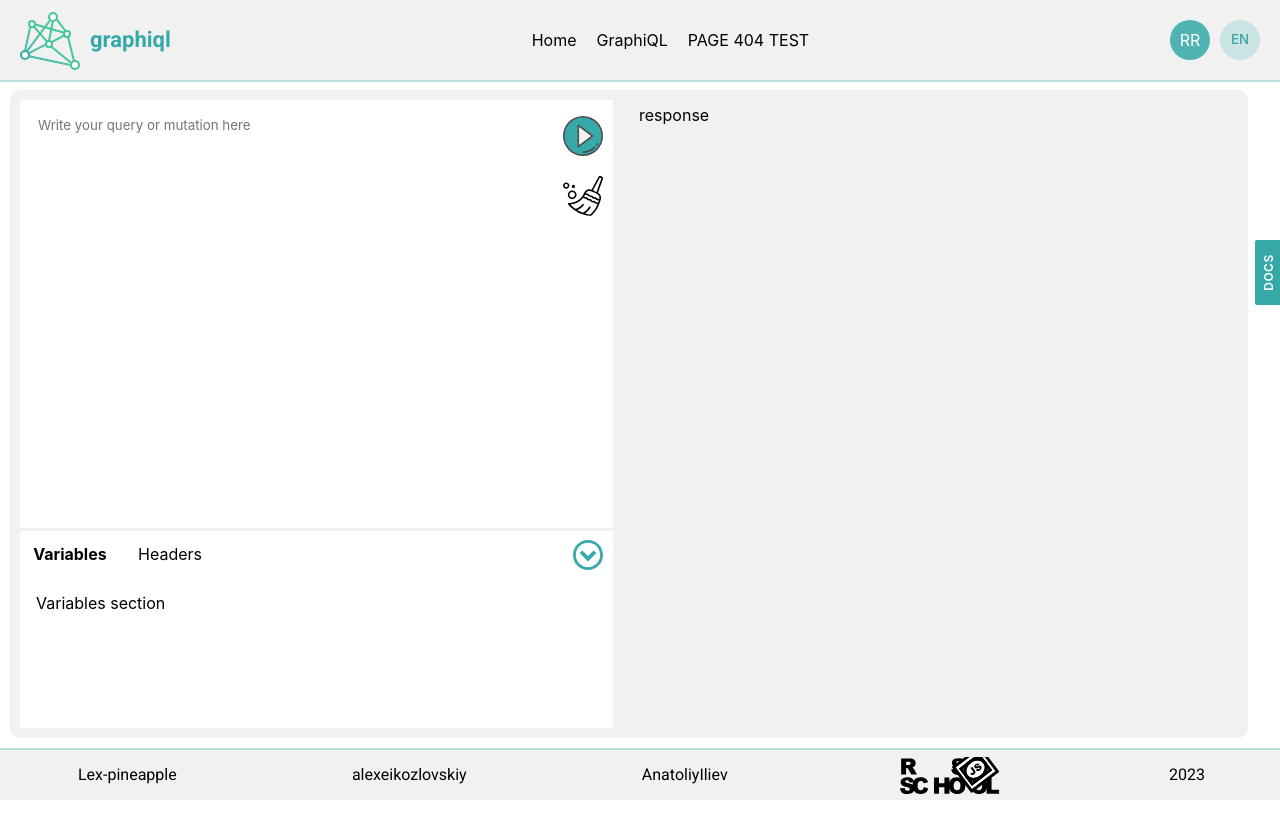
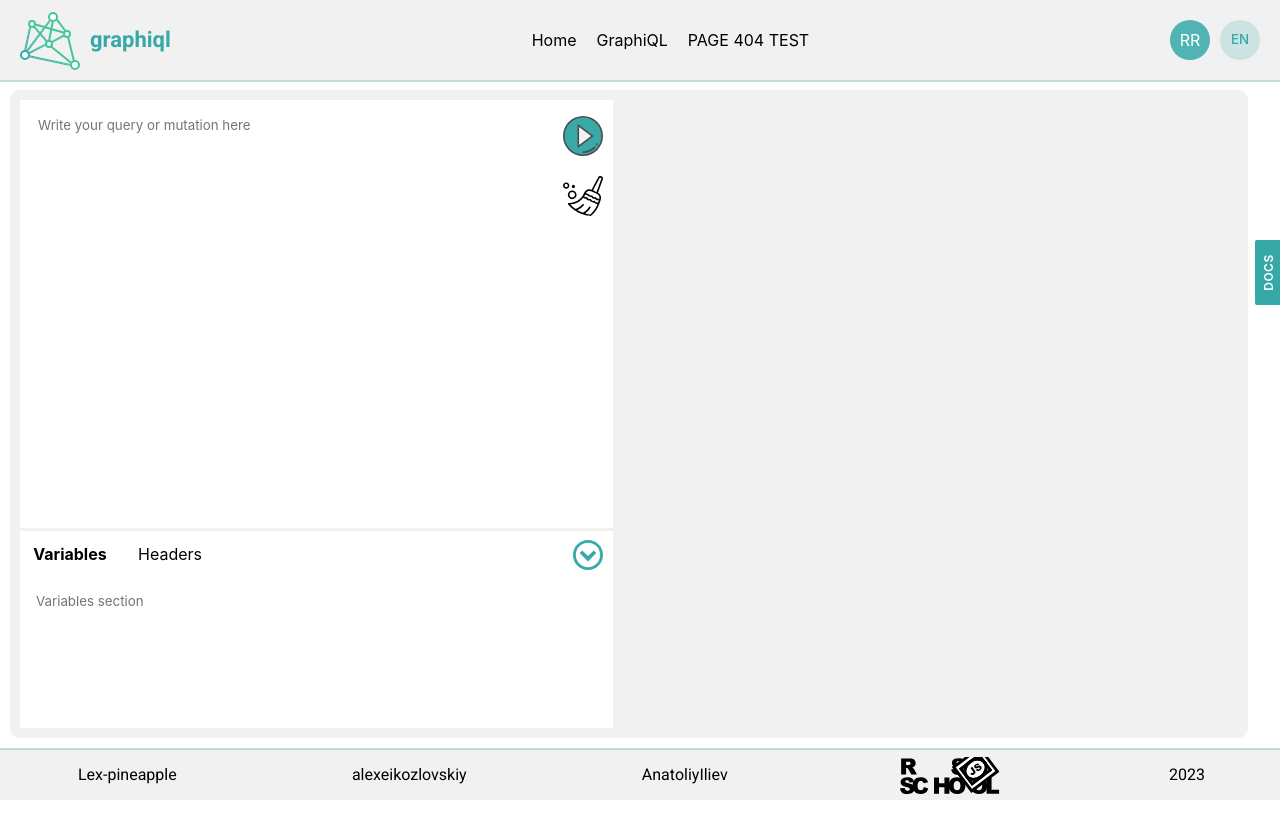
Before and after one commit to Lex-pineapple/graphiql-app, a React (Vite) app in the folder graphiql-app/: page /graphiql in a window 1280 px wide. Both pictures are taken after a click on the element "Variables". Shown: the top 838 px of the page. Built offline with nearby package versions, Linux system fonts and the light colour scheme.

Commit message:
feat: add variables logic based on #19

```diff
--- a/graphiql-app/src/components/EditorToolbar.tsx
+++ b/graphiql-app/src/components/EditorToolbar.tsx
@@ -4,11 +4,14 @@ import UpButton from '../assets/circle-up.svg';
 import DownButton from '../assets/circle-down.svg';
 import '../styles/editorToolbar.scss';
 
-function EditorToolbar() {
+interface EditorToolbarType {
+  textAreaVariables: (value: string) => void;
+}
+
+function EditorToolbar({ textAreaVariables }: EditorToolbarType) {
   const [isOpen, setIsOpen] = useState(false);
   const [chose, setChose] = useState('variables');
   const [heightSection, setheightSection] = useState(0);
-
   const togglePanel = () => {
     if (isOpen) {
       setheightSection(0);
@@ -25,6 +28,10 @@ function EditorToolbar() {
     const target = event.target as HTMLDivElement;
     setChose(target.id);
     setheightSection(150);
+  };
+
+  const handelVariablesAreaChanges = (event: React.ChangeEvent<HTMLTextAreaElement>) => {
+    textAreaVariables(event.target.value);
   };
 
   return (
@@ -55,8 +62,16 @@ function EditorToolbar() {
         </button>
       </div>
       <div style={{ height: `${heightSection}px` }} className="tab-sectisdfon">
-        {isOpen && chose === 'variables' && <div className="tab-section">Variables section</div>}
-        {isOpen && chose === 'headers' && <div className="tab-section">Headers section</div>}
+        {isOpen && chose === 'variables' && (
+          <textarea
+            placeholder="Variables section"
+            className="tab-section"
+            onChange={handelVariablesAreaChanges}
+          ></textarea>
+        )}
+        {isOpen && chose === 'headers' && (
+          <textarea placeholder="Headers section" className="tab-section"></textarea>
+        )}
       </div>
     </>
   );
--- a/graphiql-app/src/components/GraphiQLEditor.tsx
+++ b/graphiql-app/src/components/GraphiQLEditor.tsx
@@ -4,18 +4,25 @@ import EditorToolbar from './EditorToolbar';
 import { useState } from 'react';
 
 interface GraphiQLEditorType {
-  sources: (value: string) => void;
+  sourcesQuery: (value: string) => void;
+  sourcesVariables: (value: string) => void;
 }
 
-function GraphiQLEditor({ sources }: GraphiQLEditorType) {
-  const [textareaValue, setTextareaValue] = useState('');
+function GraphiQLEditor({ sourcesQuery, sourcesVariables }: GraphiQLEditorType) {
+  const [queryAreaValue, setQueryAreaValue] = useState('');
+  const [variablesAreaValue, setVariablesAreaValue] = useState('');
 
-  const handelAreaChanges = (event: React.ChangeEvent<HTMLTextAreaElement>) => {
-    setTextareaValue(event.target.value);
+  const handelExecuteBtn = () => {
+    sourcesQuery(queryAreaValue);
+    sourcesVariables(variablesAreaValue);
   };
 
-  const handelExecuteBtn = () => {
-    sources(textareaValue);
+  const handelQueryAreaChanges = (event: React.ChangeEvent<HTMLTextAreaElement>) => {
+    setQueryAreaValue(event.target.value);
+  };
+
+  const textAreaVariables = (data: string) => {
+    setVariablesAreaValue(data);
   };
 
   return (
@@ -24,7 +31,7 @@ function GraphiQLEditor({ sources }: GraphiQLEditorType) {
         <textarea
           placeholder="Write your query or mutation here"
           className="query-editor__text"
-          onChange={handelAreaChanges}
+          onChange={handelQueryAreaChanges}
         ></textarea>
         <div className="query-editor__toolbar">
           <button className="executeButton" onClick={handelExecuteBtn}>
@@ -35,7 +42,7 @@ function GraphiQLEditor({ sources }: GraphiQLEditorType) {
           </button>
         </div>
       </div>
-      <EditorToolbar />
+      <EditorToolbar textAreaVariables={textAreaVariables} />
     </section>
   );
 }
--- a/graphiql-app/src/components/GraphiQLResponse.tsx
+++ b/graphiql-app/src/components/GraphiQLResponse.tsx
@@ -5,11 +5,7 @@ interface GraphiQLResponseType {
 function GraphiQLResponse({ result }: GraphiQLResponseType) {
   return (
     <section className="graphiQLPage__response">
-      {result ? (
-        <pre className="graphiQLPage__response-text">{result}</pre>
-      ) : (
-        <div className="graphiQLPage__response-title">response</div>
-      )}
+      {result && <pre className="graphiQLPage__response-text">{result}</pre>}
     </section>
   );
 }
--- a/graphiql-app/src/components/SidePanel.tsx
+++ b/graphiql-app/src/components/SidePanel.tsx
@@ -1,7 +1,33 @@
 import { useState } from 'react';
 import '../styles/sidePanel.scss';
 
-const charactersExample = `
+const variables = `
+for Variables
+
+query Alive($status: String!) {
+  characters(filter: { status: $status }) {
+    results {
+      id
+      name
+      status
+      species
+      type
+      gender
+      image
+      created
+    }
+  }
+}
+
+Variables
+
+{
+  "status": "Alive"
+}
+
+`;
+
+const characters = `
 {
   characters {
     results {
@@ -17,7 +43,7 @@ const charactersExample = `
   }
 }
 `;
-const locationExample = `
+const location = `
 {
   locations {
     results {
@@ -31,7 +57,7 @@ const locationExample = `
 }
 `;
 
-const episodeExample = `
+const episode = `
 {
   episodes {
     results {
@@ -63,9 +89,14 @@ function SidePanel() {
       </div>
       <div className="sidePanel-info">
         <div>Docs info</div>
-        <pre>{charactersExample}</pre>
-        <pre>{locationExample}</pre>
-        <pre>{episodeExample}</pre>
+        <hr></hr>
+        <pre>{variables}</pre>
+        <hr></hr>
+        <pre>{characters}</pre>
+        <hr></hr>
+        <pre>{location}</pre>
+        <hr></hr>
+        <pre>{episode}</pre>
       </div>
     </div>
   );
--- a/graphiql-app/src/components/api.tsx
+++ b/graphiql-app/src/components/api.tsx
@@ -1,15 +1,29 @@
 const BASE_URL = 'https://rickandmortyapi.com/graphql';
 
-export async function getResources(source: string): Promise<string> {
+export async function getResources(
+  sourcesQuery: string,
+  sourcesVariables: string
+): Promise<string> {
+  const parsSourcesVariables = sourcesVariables && JSON.parse(sourcesVariables);
+  try {
+    parsSourcesVariables;
+  } catch (error) {
+    return 'Error parsing variables data';
+  }
+  try {
     const results = await fetch(BASE_URL, {
       method: 'POST',
       headers: {
         'Content-Type': 'application/json',
       },
       body: JSON.stringify({
-      query: source,
+        query: sourcesQuery,
+        variables: parsSourcesVariables,
       }),
     });
     const data = await results.json();
     return JSON.stringify(data, null, 2);
+  } catch (error) {
+    return 'Error response';
   }
+}
--- a/graphiql-app/src/routes/GraphiQLPage.tsx
+++ b/graphiql-app/src/routes/GraphiQLPage.tsx
@@ -7,25 +7,29 @@ import { getResources } from '../components/api';
 
 function GraphiQLPage() {
   const [isResult, setIsResult] = useState('');
-  const [source, setSource] = useState('');
+  const [sourcesQuery, setSourcesQuery] = useState('');
+  const [sourcesVariables, setSourceVariables] = useState('');
+
+  const fetchData = async () => {
+    const data = await getResources(sourcesQuery, sourcesVariables);
+    setIsResult(data);
+  };
 
   useEffect(() => {
-    if (source.length) {
-      const fetchData = async () => {
-        const data = await getResources(source);
-        setIsResult(data);
-      };
-      fetchData();
-    }
-  }, [source]);
+    sourcesQuery && fetchData();
+  }, [sourcesQuery, sourcesVariables]);
 
-  const handleChange = (value: string) => {
-    setSource(value);
+  const queryChange = (value: string) => {
+    setSourcesQuery(value);
+  };
+
+  const variablesChanges = (value: string) => {
+    setSourceVariables(value);
   };
 
   return (
     <div className="graphiQLPage wrapper container">
-      <GraphiQLEditor sources={handleChange} />
+      <GraphiQLEditor sourcesQuery={queryChange} sourcesVariables={variablesChanges} />
       <GraphiQLResponse result={isResult} />
       <SidePanel />
     </div>
--- a/graphiql-app/src/styles/App.scss
+++ b/graphiql-app/src/styles/App.scss
@@ -32,7 +32,6 @@ a {
   padding-top: 80px;
 }
 
-
 .homePage-container,
 .page404-container {
   height: 650px;
--- a/graphiql-app/src/styles/graphiqlPage.scss
+++ b/graphiql-app/src/styles/graphiqlPage.scss
@@ -86,3 +86,11 @@
     transition: filter 0.3s;
   }
 }
+
+.tab-section {
+  outline: none;
+  resize: none;
+  border: none;
+  height: 100%;
+  width: 100%;
+}
--- a/graphiql-app/src/styles/headerLogo.scss
+++ b/graphiql-app/src/styles/headerLogo.scss
@@ -185,7 +185,7 @@
 }
 
 .headerLogo__wrapper:hover > .headerLogo__img {
-  animation: logoImg  infinite 2.2s cubic-bezier(0.5, 0.1, 0.6, 0.55);
+  animation: logoImg infinite 2.2s cubic-bezier(0.5, 0.1, 0.6, 0.55);
 }
 
 .headerLogo__wrapper:hover > .headerLogo__img > .circle-top {
--- a/graphiql-app/src/styles/sidePanel.scss
+++ b/graphiql-app/src/styles/sidePanel.scss
@@ -51,4 +51,5 @@
 
 .sidePanel-info {
   margin: 20px;
+  font-size: 9px;
 }
--- a/graphiql-app/src/styles/variables.scss
+++ b/graphiql-app/src/styles/variables.scss
@@ -3,13 +3,9 @@
 @import './normalize.css';
 
 $headerGreen: rgb(54, 168, 168);
-
-
 $backgroundGraphiQLPage: #f1f1f1;
 $panelontentShadow: rgba(0, 0, 0, 0.3) -1px 1px 6px 0px;
 $panelColor: rgb(255, 255, 255);
 $panelButtonBackgroundColor: $headerGreen;
-
 $cubicBezier: 250ms cubic-bezier(0.4, 0, 0.2, 1);
-
 $mintGreen: #43c69a;
```
Also changed, not shown: graphiql-app/src/components/Schema.ts (deleted, +0 -78 lines). Lines whose indentation alone changed are shown as unchanged.
